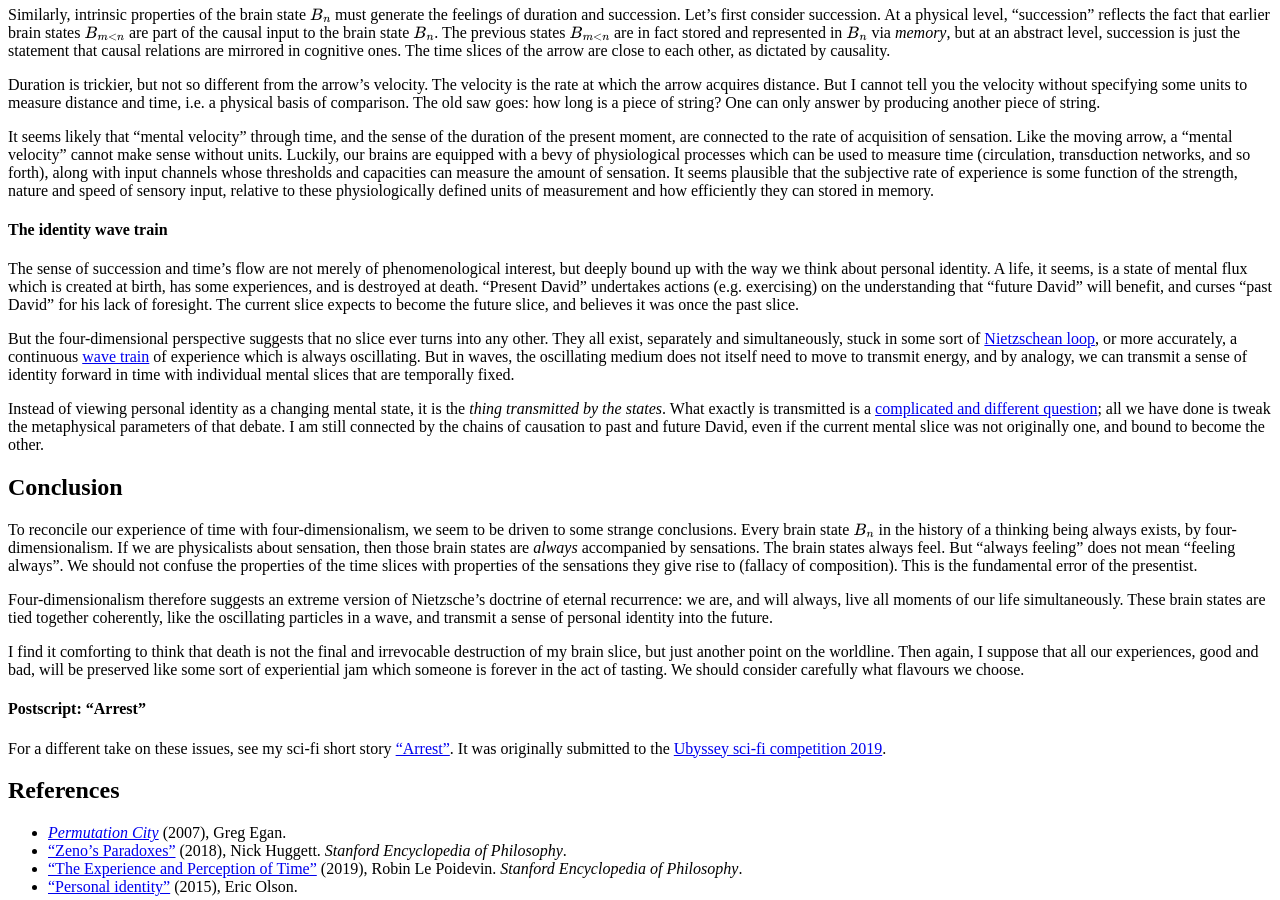
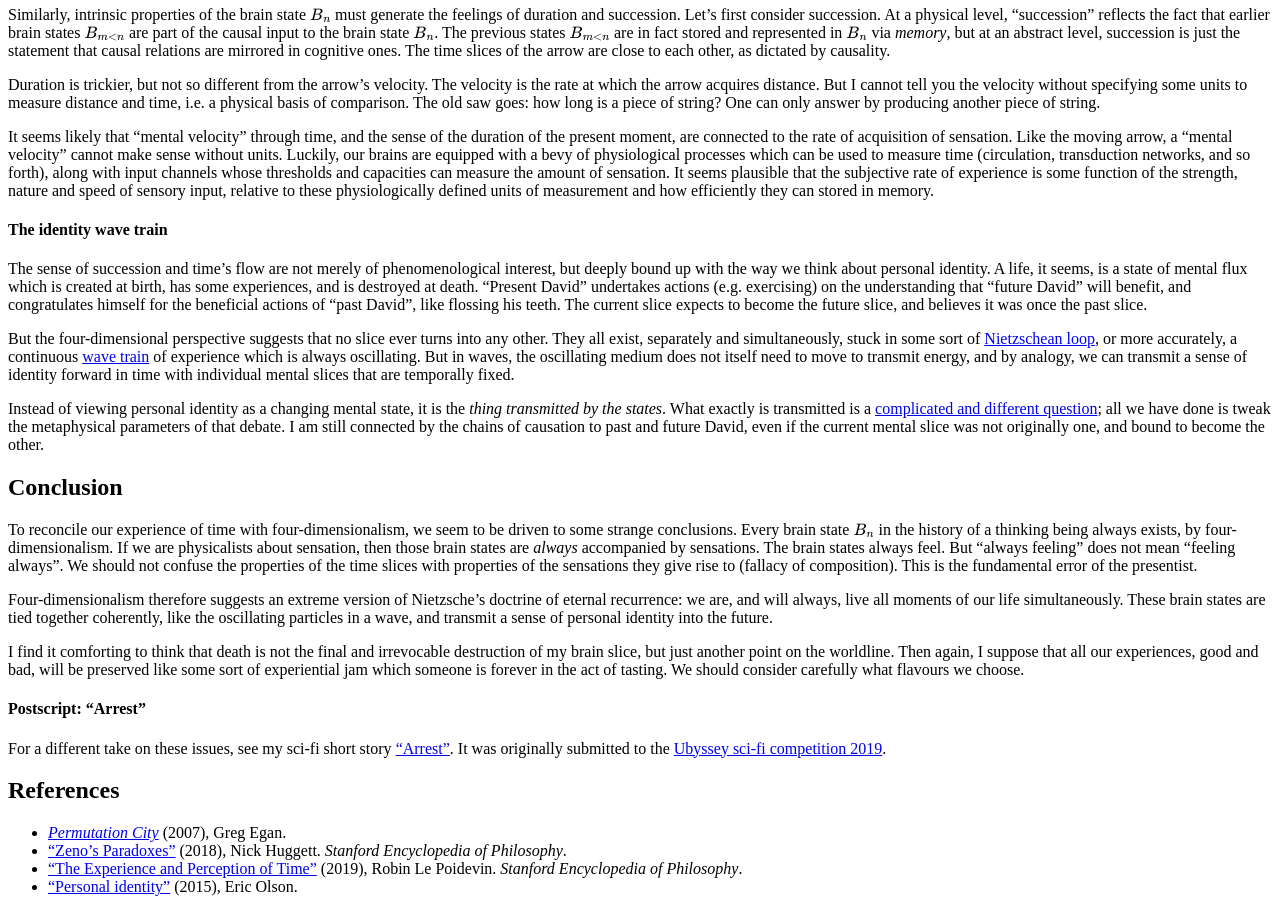
Before and after one commit to hapax/hapax.github.io, a Jekyll site: the page built from _posts/2019-07-29-psychology-time.md, in a window 1280 px wide and 900 px high, scrolled down 3539 px. Built offline with Jekyll 4.4.1, drawn with Linux system fonts in a browser that asks for light colours; our own code applies the rules of GitHub Pages for plain Markdown files; formulas are drawn with MathJax 3; a script that is not in the unit is left out.

Commit message:
Update 2019-07-29-psychology-time.md

```diff
--- a/_posts/2019-07-29-psychology-time.md
+++ b/_posts/2019-07-29-psychology-time.md
@@ -378,8 +378,8 @@ A life, it seems, is a state of mental flux which is created at birth,
 has some experiences, and is destroyed
 at death.
 "Present David" undertakes actions (e.g. exercising) on the
-understanding that "future David" will benefit, and curses "past
-David" for his lack of foresight.
+understanding that "future David" will benefit, and congratulates
+himself for the beneficial actions of "past David", like flossing his teeth.
 The current slice expects to become the future slice, and believes it
 was once the past slice.
 
```
